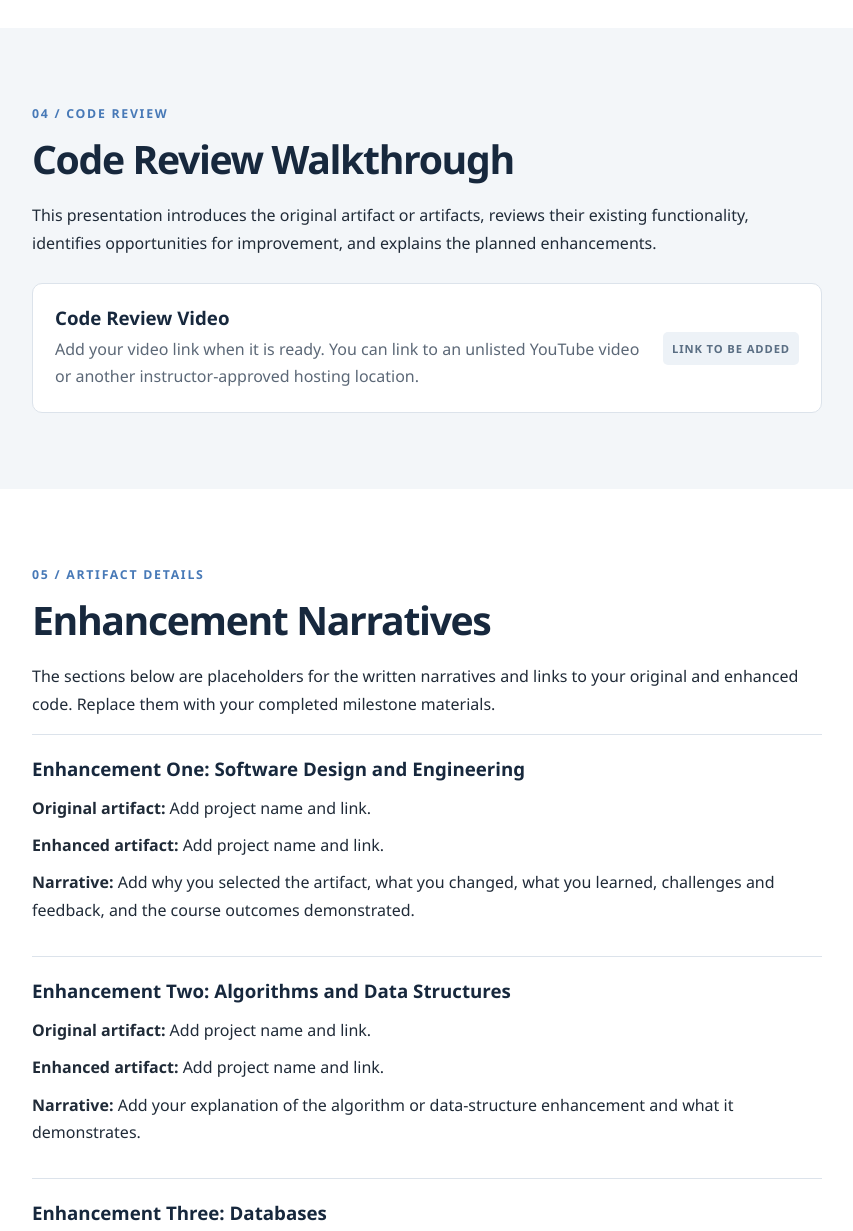
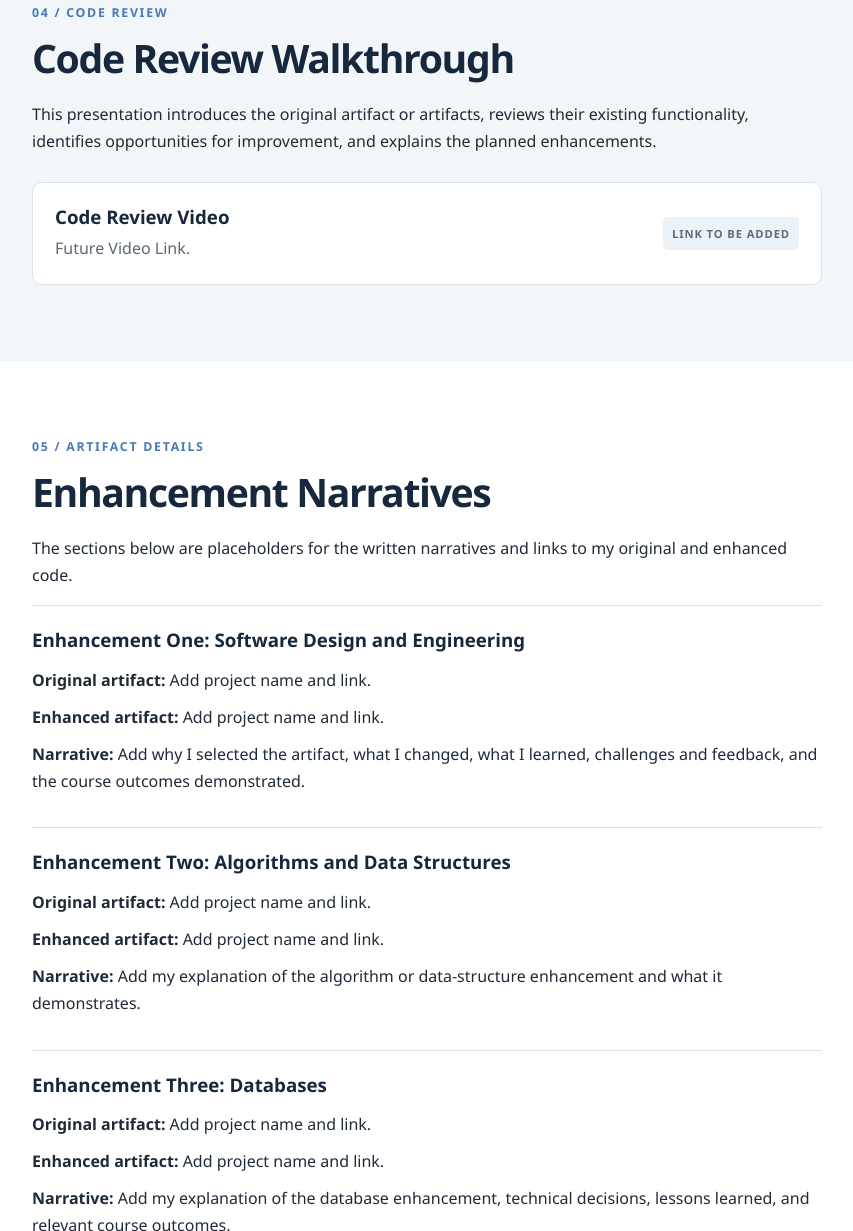
Before and after one commit to PStegall1973/PStegall1973.github.io, a plain HTML site: page index.html in a window 1280 px wide. Shown: the part 2242-3473 px from the top of the page, without its empty margins (213-1066 px from the left). Drawn offline with Linux system fonts and the light colour scheme.

Commit message:
Change placeholder notes
Updated place holder notes, commented out personalization section

```diff
--- a/index.html
+++ b/index.html
@@ -39,7 +39,7 @@
         <h2>Welcome to My ePortfolio</h2>
         <p>This portfolio presents selected computer science projects and the enhancements I have made to demonstrate my skills in software design and engineering, algorithms and data structures, and databases.</p>
         <p>As I complete my degree, I am using this portfolio to reflect on what I have learned, explain the decisions behind my work, and show how I approach solving technical problems.</p>
-        <p class="placeholder-note"><strong>Personalize this section:</strong> Add a brief introduction about your professional goals and the type of computer science work you hope to pursue.</p>
+        <!--<p class="placeholder-note"><strong>Personalize this section:</strong> Add a brief introduction about my professional goals and the type of computer science work you hope to pursue.</p>-->
       </div>
     </section>
 
@@ -103,7 +103,7 @@
         <div class="resource-panel">
           <div>
             <h3>Code Review Video</h3>
-            <p>Add your video link when it is ready. You can link to an unlisted YouTube video or another instructor-approved hosting location.</p>
+            <p>Future Video Link.</p>
           </div>
           <span class="resource-tag">LINK TO BE ADDED</span>
         </div>
@@ -114,27 +114,27 @@
       <div class="container narrow">
         <p class="section-label">05 / ARTIFACT DETAILS</p>
         <h2>Enhancement Narratives</h2>
-        <p>The sections below are placeholders for the written narratives and links to your original and enhanced code. Replace them with your completed milestone materials.</p>
+        <p>The sections below are placeholders for the written narratives and links to my original and enhanced code. </p>
 
         <article class="detail-block" id="artifact-one-details">
           <h3>Enhancement One: Software Design and Engineering</h3>
           <p><strong>Original artifact:</strong> Add project name and link.</p>
           <p><strong>Enhanced artifact:</strong> Add project name and link.</p>
-          <p><strong>Narrative:</strong> Add why you selected the artifact, what you changed, what you learned, challenges and feedback, and the course outcomes demonstrated.</p>
+          <p><strong>Narrative:</strong> Add why I selected the artifact, what I changed, what I learned, challenges and feedback, and the course outcomes demonstrated.</p>
         </article>
 
         <article class="detail-block" id="artifact-two-details">
           <h3>Enhancement Two: Algorithms and Data Structures</h3>
           <p><strong>Original artifact:</strong> Add project name and link.</p>
           <p><strong>Enhanced artifact:</strong> Add project name and link.</p>
-          <p><strong>Narrative:</strong> Add your explanation of the algorithm or data-structure enhancement and what it demonstrates.</p>
+          <p><strong>Narrative:</strong> Add my explanation of the algorithm or data-structure enhancement and what it demonstrates.</p>
         </article>
 
         <article class="detail-block" id="artifact-three-details">
           <h3>Enhancement Three: Databases</h3>
           <p><strong>Original artifact:</strong> Add project name and link.</p>
           <p><strong>Enhanced artifact:</strong> Add project name and link.</p>
-          <p><strong>Narrative:</strong> Add your explanation of the database enhancement, technical decisions, lessons learned, and relevant course outcomes.</p>
+          <p><strong>Narrative:</strong> Add my explanation of the database enhancement, technical decisions, lessons learned, and relevant course outcomes.</p>
         </article>
       </div>
     </section>
@@ -144,7 +144,6 @@
         <p class="section-label">CONTINUING FORWARD</p>
         <h2>Thank You for Visiting</h2>
         <p>This portfolio represents my continued development as a computer science professional. I will update it as I complete and refine my capstone work.</p>
-        <p class="placeholder-note"><strong>Optional:</strong> Add a professional email address or LinkedIn link if you want employers to contact you. Do not publish private information you do not want publicly available.</p>
       </div>
     </section>
   </main>
```
